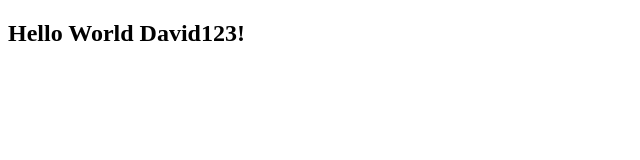
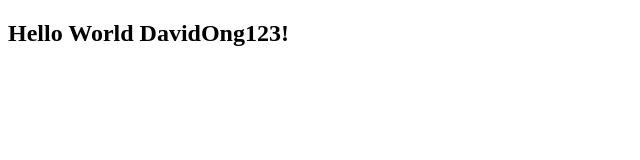
Before and after one commit to DavidOng123/JenkinPractice, a plain HTML site: page index.html in a window 1280 px wide. Shown: the full height of the page, 0-640 px from the left. Drawn offline with Linux system fonts and the light colour scheme.

Commit message:
Update index.html

```diff
--- a/index.html
+++ b/index.html
@@ -1 +1 @@
-<!DOCTYPE html><html><head><title>Hello World</title></head><body><h2>Hello World David123!</body></html>
+<!DOCTYPE html><html><head><title>Hello World</title></head><body><h2>Hello World DavidOng123!</body></html>
```
